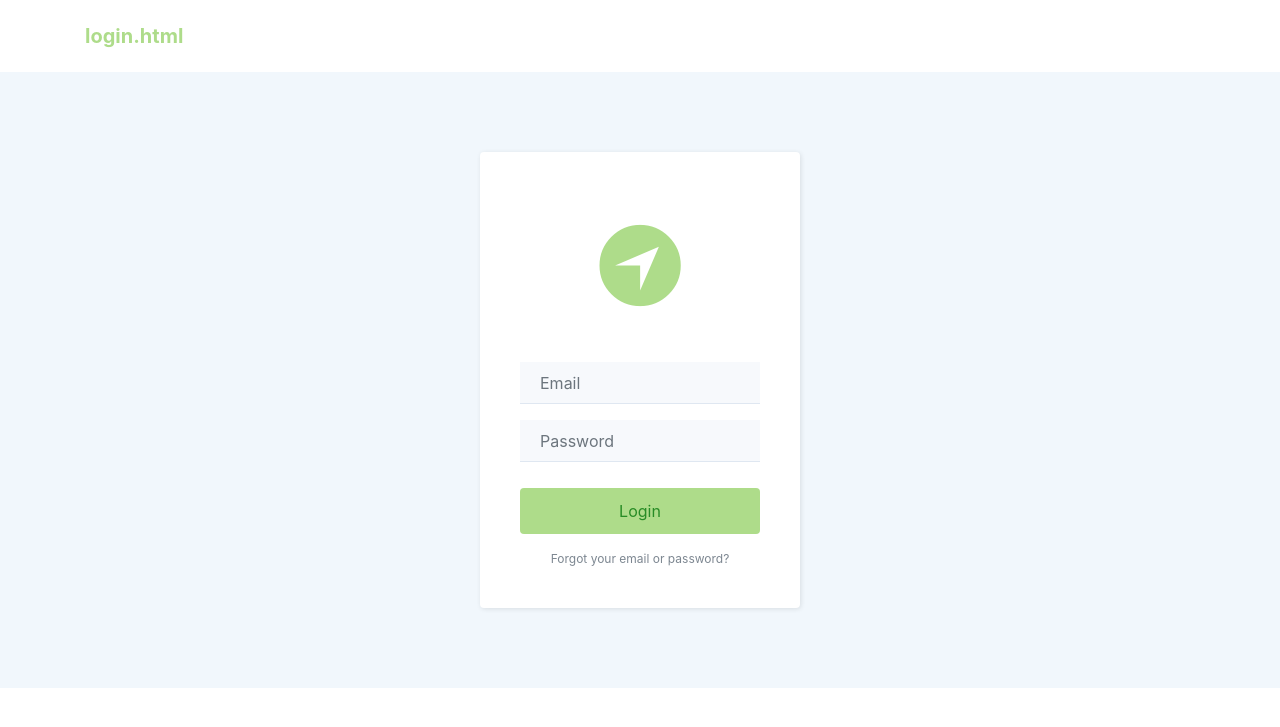
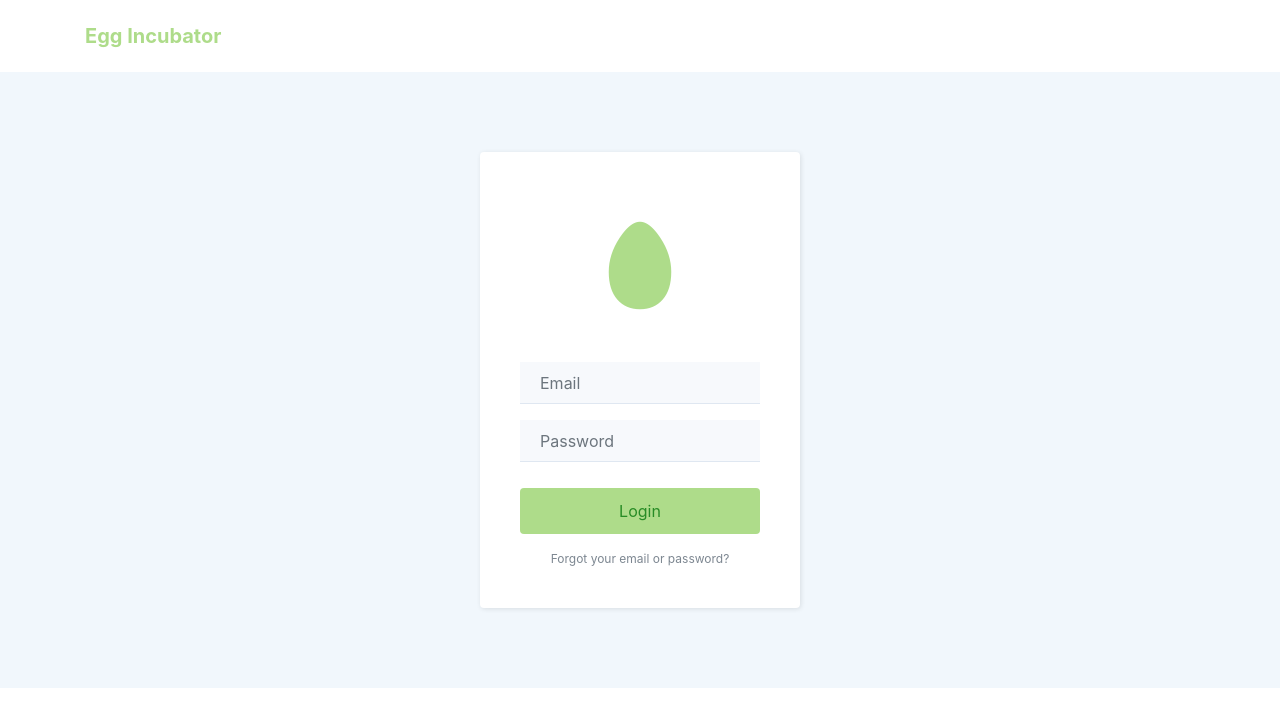
Before and after one commit to paulofuchshuber/EggIncubator, a Flask app: page /login in a window 1280 px wide. Shown: the top 727 px of the page. Run offline with Flask 2, Linux system fonts and the light colour scheme; some libraries are stand-ins or nearby versions.

Commit message:
egg-icon

```diff
--- a/EggIncubator/templates/login.html
+++ b/EggIncubator/templates/login.html
@@ -4,7 +4,7 @@
 <head>
     <meta charset="utf-8">
     <meta name="viewport" content="width=device-width, initial-scale=1.0">
-    <title>login.html</title>
+    <title>Egg Incubator</title>
     <link rel="stylesheet" href="https://cdnjs.cloudflare.com/ajax/libs/twitter-bootstrap/4.0.0/css/bootstrap.min.css">
     <link rel="stylesheet" href="https://cdnjs.cloudflare.com/ajax/libs/ionicons/2.0.1/css/ionicons.min.css">
     <link rel="stylesheet" href="https://cdnjs.cloudflare.com/ajax/libs/lightbox2/2.8.2/css/lightbox.min.css">
@@ -14,7 +14,7 @@
 <body>
     <div>
         <nav class="navbar navbar-light navbar-expand-md navigation-clean">
-            <div class="container"><a class="navbar-brand" href="http://localhost:5000/" style="color:#aedc8a;">login.html</a><button class="navbar-toggler" data-toggle="collapse" data-target="#navcol-1"><span class="sr-only">Toggle navigation</span><span class="navbar-toggler-icon"></span></button>
+            <div class="container"><a class="navbar-brand" href="http://localhost:5000/" style="color:#aedc8a;">Egg Incubator</a><button class="navbar-toggler" data-toggle="collapse" data-target="#navcol-1"><span class="sr-only">Toggle navigation</span><span class="navbar-toggler-icon"></span></button>
                 <div
                     class="collapse navbar-collapse" id="navcol-1"></div>
     </div>
@@ -25,7 +25,7 @@
 
         <form method="post" action="/login">
             <h2 class="sr-only">Login Form</h2>
-            <div class="illustration"><i class="icon ion-ios-navigate" style="color:#aedc8a;"></i></div>
+            <div class="illustration"><i class="icon ion-egg" style="color:#aedc8a;"></i></div>
             <div class="form-group"><input class="form-control" type="email" name="email" placeholder="Email"></div>
             <div class="form-group"><input class="form-control" type="password" name="password" placeholder="Password"></div>
             <div class="form-group">
```
